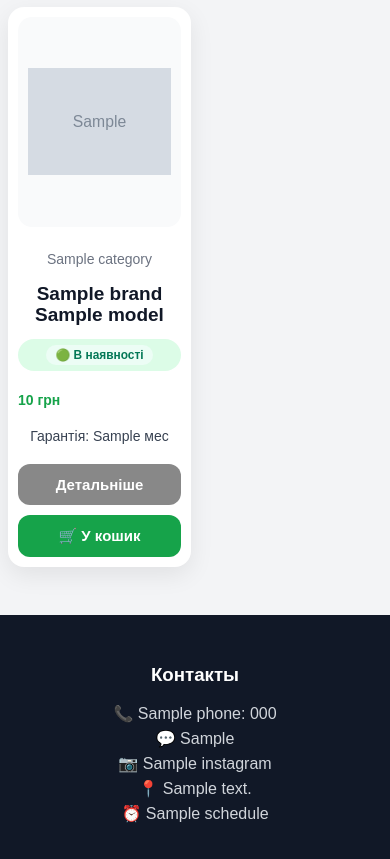
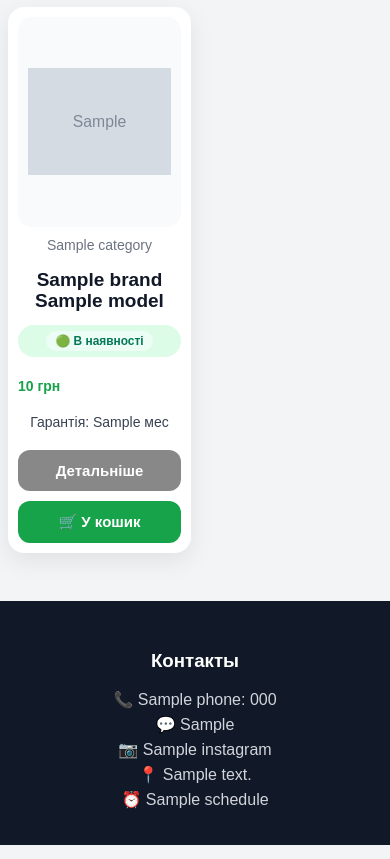
Before and after one commit to prostoArtemG/tech_bot, a FastAPI app: template templates/index.html in a window 390 px wide. Shown: the part 484-1343 px from the top of the page. Run offline with FastAPI, Linux system fonts and the light colour scheme; the template is opened without the code that fills it: most values are stand-ins (such as "Sample title", 1, 10 or a date in 2020); grey boxes marked "Sample" are stand-in pictures; parts of the project's set-up code (start-up, migrations or seed data) failed here and were passed over.

Commit message:
фикс каточки товара

```diff
--- a/static/style.css
+++ b/static/style.css
@@ -300,6 +300,7 @@ button:hover {
     margin: 0 auto;
     display: grid;
     grid-template-columns: repeat(auto-fit, minmax(260px, 1fr));
+    align-items: stretch;
     gap: 22px;
     padding: 30px 20px;
 }
@@ -320,8 +321,21 @@ button:hover {
     box-shadow: 0 12px 35px rgba(0, 0, 0, 0.12);
 }
 
+.card-actions {
+    margin-top: auto;
+    display: flex;
+    flex-direction: column;
+    gap: 10px;
+    padding-top: 14px;
+}
+
+.card-actions .details-btn,
+.card-actions .cart-btn {
+    margin-top: 0;
+}
+
 .card .price-block {
-    margin-top: auto;
+    margin-top: 0;
 }
 
 .category {
@@ -333,12 +347,12 @@ button:hover {
 .card h2 {
     margin: 0 0 12px;
     font-size: 20px;
-    line-height: 1.25;
+    line-height: 1.3;
     display: -webkit-box;
-    -webkit-line-clamp: 2;
+    -webkit-line-clamp: 3;
     -webkit-box-orient: vertical;
     overflow: hidden;
-    min-height: calc(1.25em * 2);
+    min-height: 72px;
 }
 
 .price {
@@ -366,23 +380,22 @@ button:hover {
 
 .product-img {
     width: 100%;
-    height: 220px;
+    height: 100%;
     object-fit: contain;
     background: #f9fafb;
     border-radius: 14px;
-    margin-bottom: 14px;
     padding: 10px;
 }
 
 .no-photo {
-    height: 220px;
+    width: 100%;
+    height: 100%;
     border-radius: 14px;
     background: #e5e7eb;
     color: #6b7280;
     display: flex;
     align-items: center;
     justify-content: center;
-    margin-bottom: 14px;
 }
 
 .details-btn {
@@ -427,13 +440,18 @@ button:hover {
         min-width: 0;
     }
 
+    .card-image-wrap {
+        height: 180px;
+    }
+
     .product-img,
     .no-photo {
-        height: 140px;
+        height: 100%;
     }
 
     .card h2 {
         font-size: 16px;
+        min-height: 60px;
     }
 
     .price {
@@ -874,9 +892,13 @@ button:hover {
     border-radius: 18px !important;
   }
 
+  .card-image-wrap {
+    height: 180px !important;
+  }
+
   .product-img,
   .no-photo {
-    height: 180px !important;
+    height: 100% !important;
     width: 100% !important;
     object-fit: contain !important;
   }
@@ -911,9 +933,13 @@ button:hover {
     grid-template-columns: repeat(2, minmax(0, 1fr)) !important;
   }
 
+  .card-image-wrap {
+    height: 165px !important;
+  }
+
   .product-img,
   .no-photo {
-    height: 165px !important;
+    height: 100% !important;
   }
 
   .card h2 {
@@ -950,13 +976,18 @@ button:hover {
     border-radius: 16px !important;
   }
 
+  .card-image-wrap {
+    height: 210px !important;
+    max-height: 210px !important;
+    margin: 0 auto 10px !important;
+  }
+
   .product-img,
   .no-photo {
     width: 100% !important;
-    height: 210px !important;
-    max-height: 210px !important;
+    height: 100% !important;
     object-fit: contain !important;
-    margin: 0 auto 10px !important;
+    margin: 0 !important;
   }
 
   .card h2 {
--- a/templates/index.html
+++ b/templates/index.html
@@ -173,8 +173,10 @@
 
             <p class="info"><span data-ru="Гарантия:" data-uk="Гарантія:">Гарантия:</span> {{ product.warranty_months }} мес</p>
 
-            <a href="/product/{{ product.id }}" class="details-btn" data-ru="Подробнее" data-uk="Детальніше">Подробнее</a>
-            <button type="button" class="cart-btn" onclick="addToCart('{{ product.id }}', '{{ (product.brand ~ ' ' ~ product.model)|replace("'","\\'") }}', '{{ cur_price }}')">🛒 <span data-ru="В корзину" data-uk="У кошик">В корзину</span></button>
+            <div class="card-actions">
+                <a href="/product/{{ product.id }}" class="details-btn" data-ru="Подробнее" data-uk="Детальніше">Подробнее</a>
+                <button type="button" class="cart-btn" onclick="addToCart('{{ product.id }}', '{{ (product.brand ~ ' ' ~ product.model)|replace("'","\\'") }}', '{{ cur_price }}')">🛒 <span data-ru="В корзину" data-uk="У кошик">В корзину</span></button>
+            </div>
         </div>
         {% endfor %}
     </main>
```
